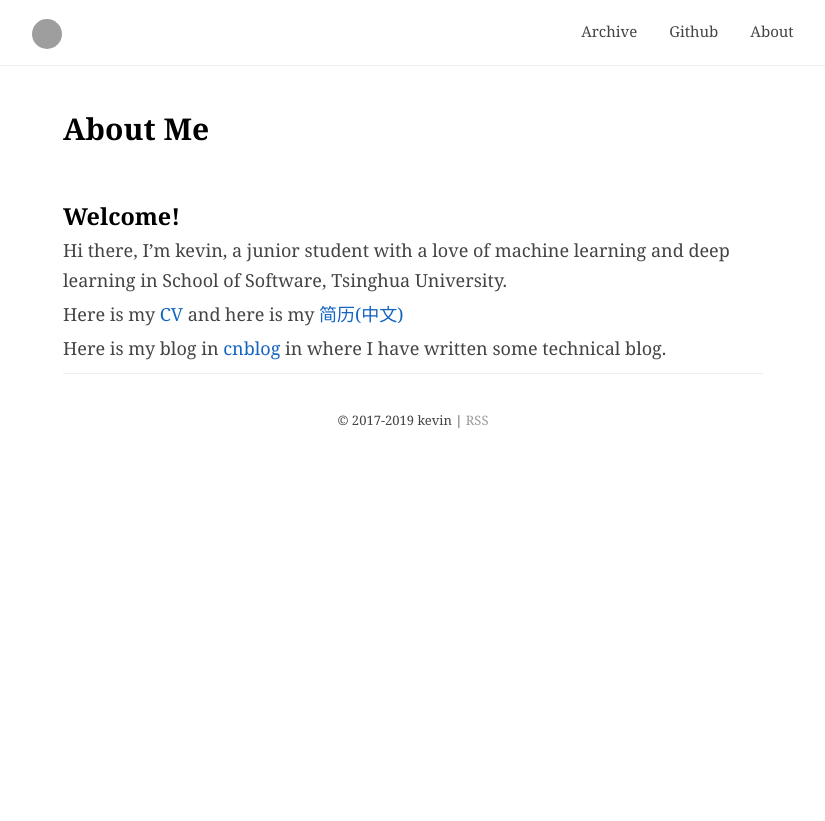
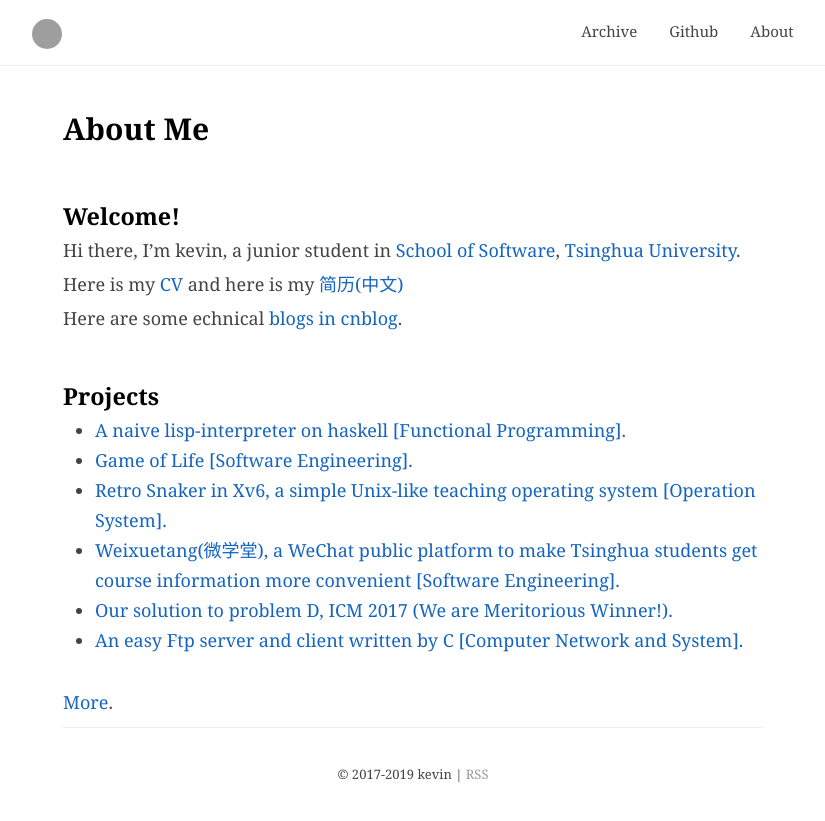
Before and after one commit to b-liu14/b-liu14.github.io, a Jekyll site: the page built from about.md, in a window 1280 px wide. Shown: the top 821 px of the page, without its empty margins (227-1052 px from the left). Built offline with Jekyll 4.4.1, drawn with Linux system fonts in a browser that asks for light colours; comment, search, counter and statistics services are not loaded; grey boxes are pictures that could not be loaded.

Commit message:
mathjax -> https && update about.md && using gitment to support comment && other fixes

```diff
--- a/_config.yml
+++ b/_config.yml
@@ -27,7 +27,7 @@ kramdown:
 
 # If U enable the comment, edit disqus or duoshuo account of "/_layouts/post.html"
 # before deploy your webpage
-enable_comment: false
+enable_comment: true
 
 gems: ['jekyll-paginate']
 # Pagination
--- a/_src/css/_global.css
+++ b/_src/css/_global.css
@@ -99,6 +99,6 @@ img {
 }
 
 a:hover, a:visited, a:active {
-  color: #444;
+  /*color: #444;*/
   text-decoration: none;
 }
--- a/about.md
+++ b/about.md
@@ -5,10 +5,22 @@ title: About Me
 
 ### Welcome!
 
-Hi there, I'm kevin, a junior student with a love of machine learning and deep learning in School of Software, Tsinghua University.
+Hi there, I'm kevin, a junior student in [School of Software](http://www.thss.tsinghua.edu.cn/), [Tsinghua University](http://www.tsinghua.edu.cn/publish/newthu/index.html).
 
 Here is my [CV]({{ site.baseurl }}{{ site.CV-en }}) and here is my [简历(中文)]({{ site.baseurl }}{{ site.CV-zh }})
 
-Here is my blog in [cnblog](http://www.cnblogs.com/bill-liu/) in where I have written some technical blog.
+Here are some echnical [blogs in cnblog](http://www.cnblogs.com/bill-liu/).
+
+
+### Projects
+
+* [A naive lisp-interpreter on haskell [Functional Programming].](https://github.com/b-liu14/lisp-interpreter)
+* [Game of Life [Software Engineering].](https://b-liu14.github.io/lifeGame/)
+* [Retro Snaker in Xv6, a simple Unix-like teaching operating system [Operation System].](https://github.com/lizy14/gaming-in-xv6)
+* [Weixuetang(微学堂), a WeChat public platform to make Tsinghua students get course information more convenient [Software Engineering].](https://github.com/lizy14/weixuetang)
+* [Our solution to problem D, ICM 2017 (We are Meritorious Winner!).](https://github.com/b-liu14/ICM-2017-Problem-D)
+* [An easy Ftp server and client written by C [Computer Network and System].](https://github.com/b-liu14/ftp)
+
+[More](https://github.com/b-liu14?tab=repositories).
 
 <!-- ![{{site.title}}]({{site.baseurl}}{{ site.about }}) -->
```
Also changed, not shown: _includes/head.html (+9 -7 lines), _layouts/post.html (+14 -32 lines), _includes/css/main.css.
